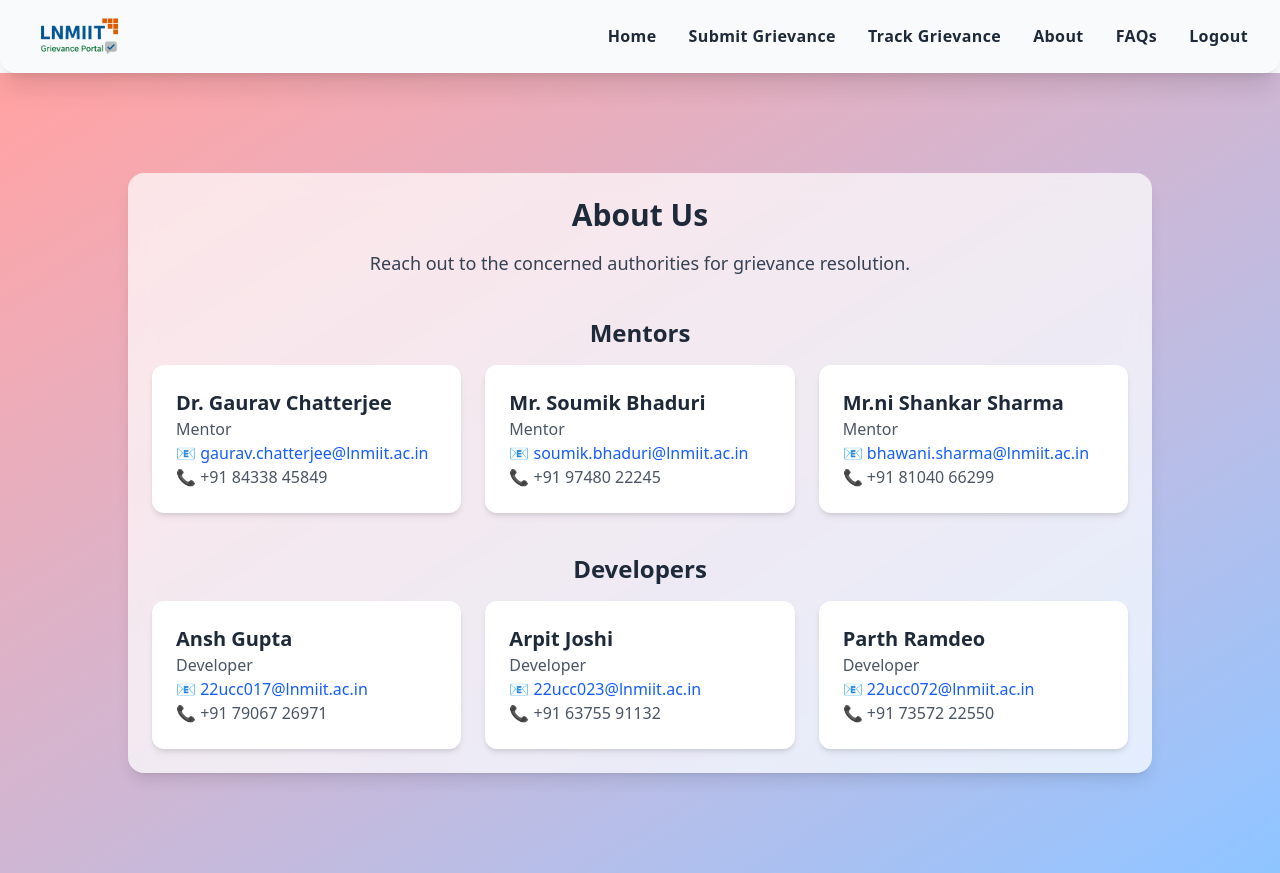
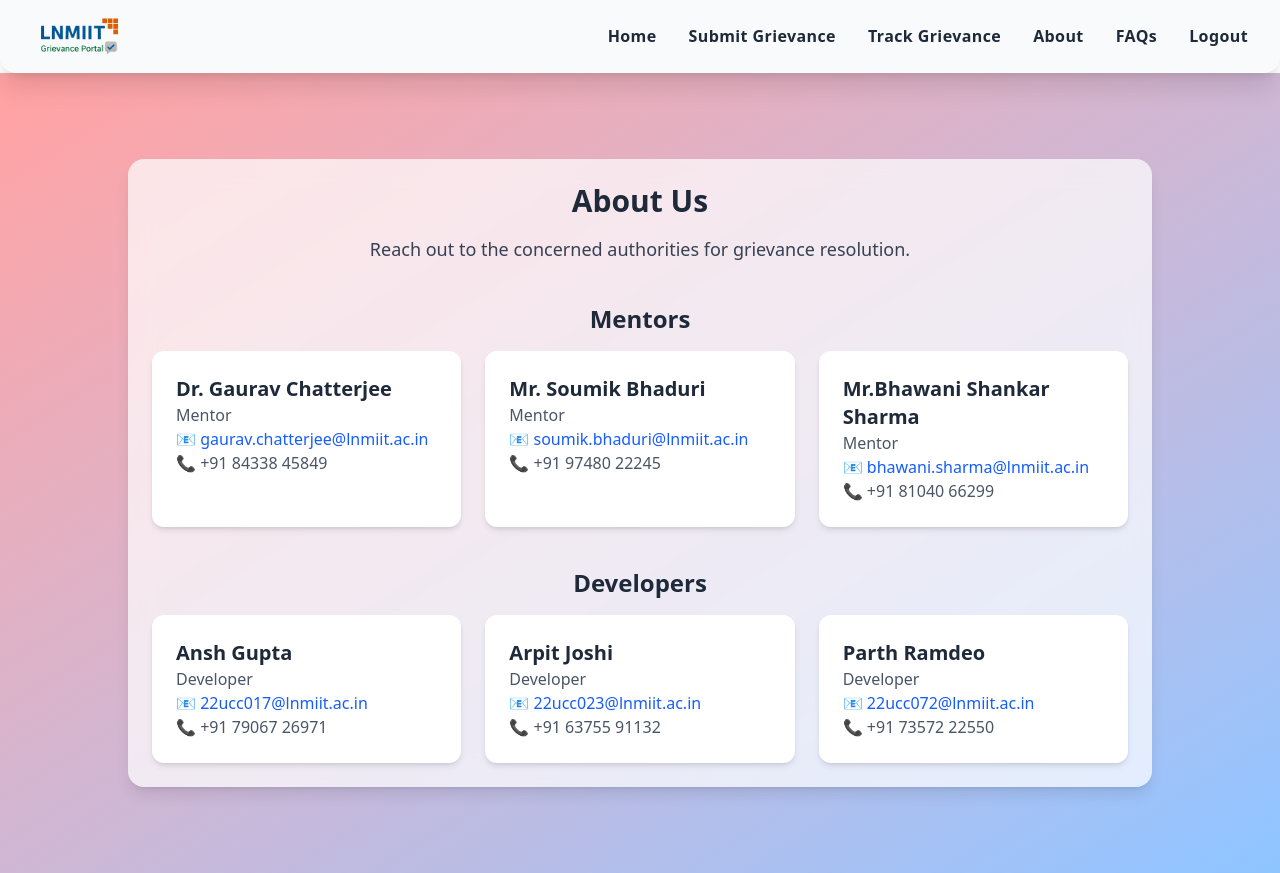
Before and after one commit to ohhpeejoshi/grievance-management-system, a React (Vite) app in the folder frontend/: page /about in a window 1280 px wide. Built offline with nearby package versions, Linux system fonts and the light colour scheme.

Commit message:
Respected Bhawani Sir

```diff
--- a/frontend/src/components/About.jsx
+++ b/frontend/src/components/About.jsx
@@ -4,7 +4,7 @@ const Abouts = [
     { id: 3, name: "Parth Ramdeo", role: "Developer", email: "22ucc072@lnmiit.ac.in", phone: "+91 73572 22550" },
     { id: 4, name: "Dr. Gaurav Chatterjee", role: "Mentor", email: "gaurav.chatterjee@lnmiit.ac.in", phone: "+91 84338 45849" },
     { id: 5, name: "Mr. Soumik Bhaduri", role: "Mentor", email: "soumik.bhaduri@lnmiit.ac.in", phone: "+91 97480 22245" },
-    { id: 6, name: "Mr.ni Shankar Sharma", role: "Mentor", email: "bhawani.sharma@lnmiit.ac.in", phone: "+91 81040 66299" },
+    { id: 6, name: "Mr.Bhawani Shankar Sharma", role: "Mentor", email: "bhawani.sharma@lnmiit.ac.in", phone: "+91 81040 66299" },
 ];
 
 export default function About() {
```
